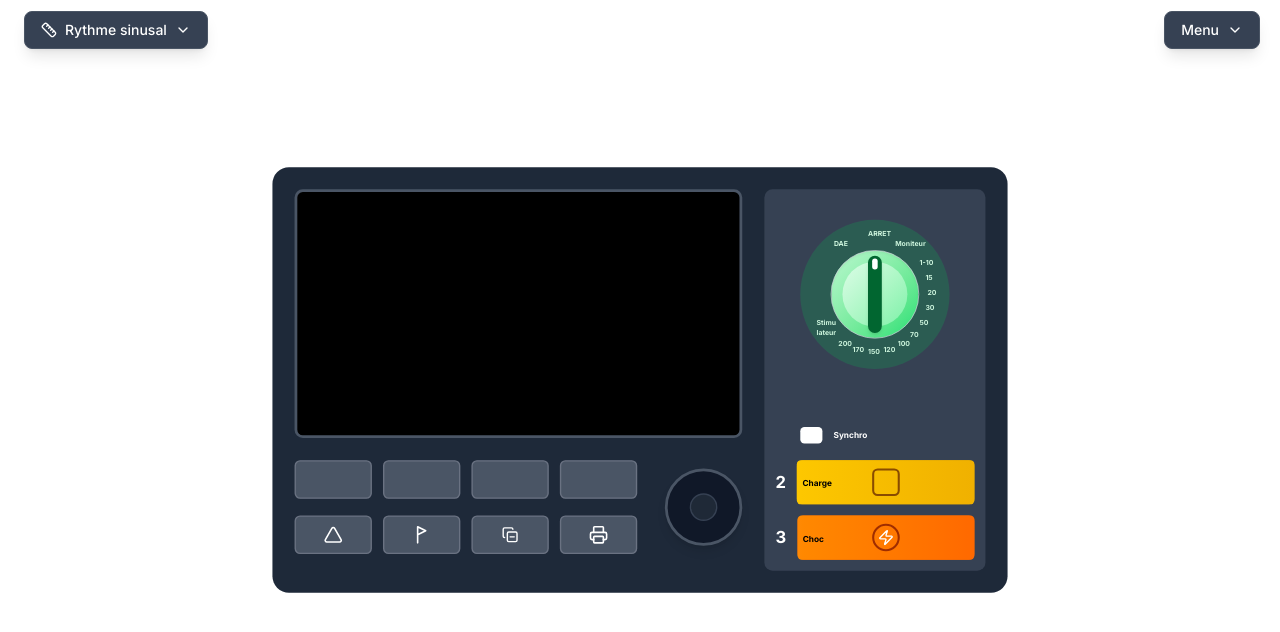
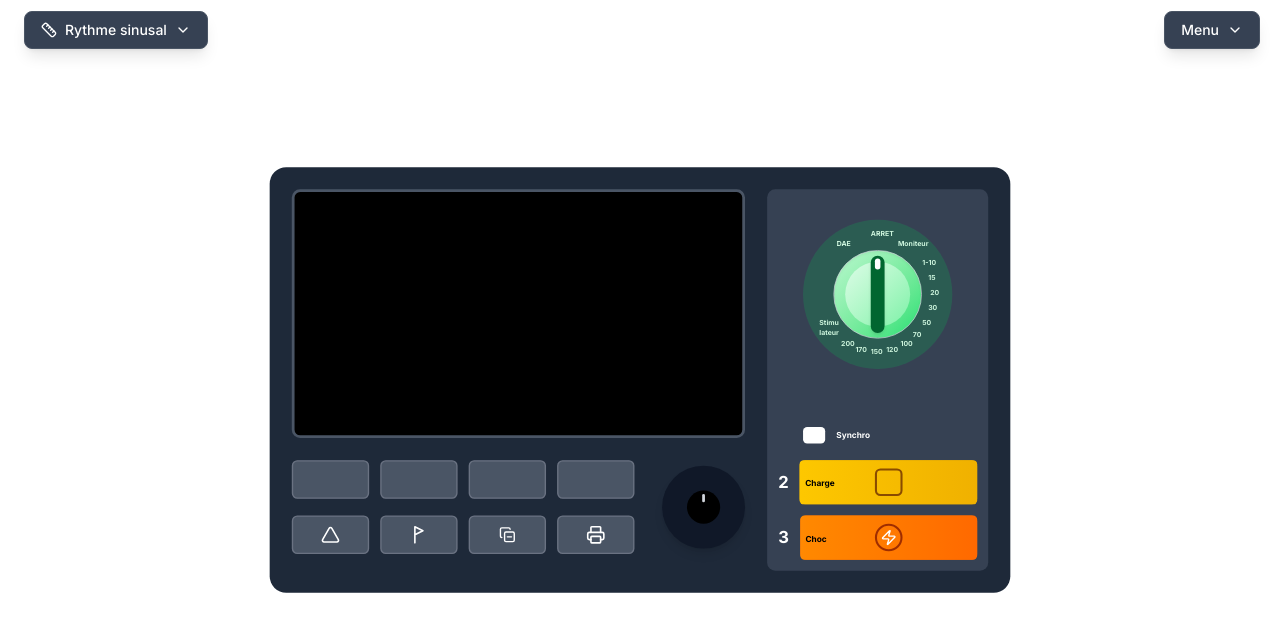
Before and after one commit to Samouz75/Defib_simulation, a Next.js app: page / in a window 1280 px wide. Shown: the top 632 px of the page. Built offline with nearby package versions, Linux system fonts and the light colour scheme.

Commit message:
refractored joystick into a clickable rotative button

```diff
--- a/src/app/components/buttons/Joystick.tsx
+++ b/src/app/components/buttons/Joystick.tsx
@@ -1,134 +1,207 @@
 import React, { useState, useRef, useEffect } from 'react';
 
-interface JoystickProps {
-  onPositionChange?: (position: "center" | "up" | "down" | "left" | "right") => void;
+interface RotaryButtonProps {
+  onRotationChange?: (angle: number) => void;
+  onClick?: () => void;
+  initialAngle?: number;
+  size?: number;
 }
 
-const Joystick: React.FC<JoystickProps> = ({ onPositionChange }) => {
-  const [joystickPosition, setJoystickPosition] = useState<
-    "center" | "up" | "down" | "left" | "right"
-  >("center");
-  const [isJoystickDragging, setIsJoystickDragging] = useState(false);
+const RotaryButton: React.FC<RotaryButtonProps> = ({
+  onRotationChange,
+  onClick,
+  initialAngle = 0,
+  size = 120
+}) => {
+  const [angle, setAngle] = useState(initialAngle);
+  const [isDragging, setIsDragging] = useState(false);
+  const [isPressed, setIsPressed] = useState(false);
+  const buttonRef = useRef<HTMLDivElement>(null);
+  const lastAngleRef = useRef<number>(0);
+  const clickTimeoutRef = useRef<NodeJS.Timeout | null>(null);
+  const hasMovedRef = useRef<boolean>(false);
 
-  const joystickRef = useRef<HTMLDivElement>(null);
-
-  // Fonction utilitaire pour extraire les coordonnées d'un événement (souris ou tactile)
   const getEventCoordinates = (e: MouseEvent | TouchEvent) => {
     if ("touches" in e) {
-      // Événement tactile
       const touch = e.touches[0] || e.changedTouches[0];
       return { clientX: touch.clientX, clientY: touch.clientY };
     } else {
-      // Événement souris
       return { clientX: e.clientX, clientY: e.clientY };
     }
   };
 
-  const handleJoystickMouseDown = (e: React.MouseEvent) => {
-    setIsJoystickDragging(true);
-    e.preventDefault();
+  const calculateAngle = (centerX: number, centerY: number, clientX: number, clientY: number) => {
+    const deltaX = clientX - centerX;
+    const deltaY = clientY - centerY;
+    let angle = Math.atan2(deltaY, deltaX) * (180 / Math.PI);
+    // Normaliser entre 0 et 360
+    if (angle < 0) angle += 360;
+    return angle;
   };
 
-  const handleJoystickTouchStart = (e: React.TouchEvent) => {
-    setIsJoystickDragging(true);
+  const handleMouseDown = (e: React.MouseEvent) => {
     e.preventDefault();
+    setIsDragging(true);
+    setIsPressed(true);
+    hasMovedRef.current = false;
+
+    if (buttonRef.current) {
+      const rect = buttonRef.current.getBoundingClientRect();
+      const centerX = rect.left + rect.width / 2;
+      const centerY = rect.top + rect.height / 2;
+      lastAngleRef.current = calculateAngle(centerX, centerY, e.clientX, e.clientY);
+    }
+
+    // Timer pour détecter si c'est un clic
+    clickTimeoutRef.current = setTimeout(() => {
+      clickTimeoutRef.current = null;
+    }, 200);
   };
 
-  const handleJoystickMove = (e: MouseEvent | TouchEvent) => {
-    if (!isJoystickDragging || !joystickRef.current) return;
+  const handleTouchStart = (e: React.TouchEvent) => {
+    e.preventDefault();
+    setIsDragging(true);
+    setIsPressed(true);
+    hasMovedRef.current = false;
+
+    if (buttonRef.current) {
+      const rect = buttonRef.current.getBoundingClientRect();
+      const centerX = rect.left + rect.width / 2;
+      const centerY = rect.top + rect.height / 2;
+      const { clientX, clientY } = getEventCoordinates(e as any);
+      lastAngleRef.current = calculateAngle(centerX, centerY, clientX, clientY);
+    }
+
+    clickTimeoutRef.current = setTimeout(() => {
+      clickTimeoutRef.current = null;
+    }, 200);
+  };
+
+  // rotation
+  const handleMove = (e: MouseEvent | TouchEvent) => {
+    if (!isDragging || !buttonRef.current) return;
 
     const { clientX, clientY } = getEventCoordinates(e);
-    const rect = joystickRef.current.getBoundingClientRect();
+    const rect = buttonRef.current.getBoundingClientRect();
     const centerX = rect.left + rect.width / 2;
     const centerY = rect.top + rect.height / 2;
 
-    const deltaX = clientX - centerX;
-    const deltaY = clientY - centerY;
+    const newAngle = calculateAngle(centerX, centerY, clientX, clientY);
 
-    const deadZone = 15;
+    let angleDiff = newAngle - lastAngleRef.current;
 
-    let newPosition: "center" | "up" | "down" | "left" | "right" = "center";
-
-    if (Math.abs(deltaX) < deadZone && Math.abs(deltaY) < deadZone) {
-      newPosition = "center";
-    } else if (Math.abs(deltaX) > Math.abs(deltaY)) {
-      newPosition = deltaX > 0 ? "right" : "left";
-    } else {
-      newPosition = deltaY > 0 ? "down" : "up";
+    // Gérer le passage de 360° à 0° et vice versa
+    if (angleDiff > 180) {
+      angleDiff -= 360;
+    } else if (angleDiff < -180) {
+      angleDiff += 360;
     }
 
-    setJoystickPosition(newPosition);
-    onPositionChange?.(newPosition);
+    if (Math.abs(angleDiff) > 3) {
+      hasMovedRef.current = true;
+    }
+
+    const speedMultiplier = 2.5;
+    angleDiff *= speedMultiplier;
+
+    // Permettre rotation continue sans limite
+    const newTotalAngle = angle + angleDiff;
+
+    setAngle(newTotalAngle);
+    lastAngleRef.current = newAngle;
+
+    if (clickTimeoutRef.current) {
+      clearTimeout(clickTimeoutRef.current);
+      clickTimeoutRef.current = null;
+    }
+
+    const normalizedAngle = ((newTotalAngle % 360) + 360) % 360;
+    onRotationChange?.(normalizedAngle);
   };
 
-  const handleJoystickEnd = () => {
-    setIsJoystickDragging(false);
-    setJoystickPosition("center");
-    onPositionChange?.("center");
-  };
+  // Gestion de la fin de rotation/clic
+  const handleEnd = () => {
+    const wasQuickClick = clickTimeoutRef.current !== null;
 
-  useEffect(() => {
-    if (isJoystickDragging) {
-      const handleMouseMove = (e: MouseEvent) => handleJoystickMove(e);
-      const handleTouchMove = (e: TouchEvent) => {
-        e.preventDefault(); // Empêche le scroll sur mobile
-        handleJoystickMove(e);
-      };
+    setIsDragging(false);
+    setIsPressed(false);
 
-      document.addEventListener("mousemove", handleMouseMove);
-      document.addEventListener("mouseup", handleJoystickEnd);
-      document.addEventListener("touchmove", handleTouchMove, {
-        passive: false,
-      });
-      document.addEventListener("touchend", handleJoystickEnd);
+    if (clickTimeoutRef.current) {
+      clearTimeout(clickTimeoutRef.current);
+      clickTimeoutRef.current = null;
+    }
 
-      return () => {
-        document.removeEventListener("mousemove", handleMouseMove);
-        document.removeEventListener("mouseup", handleJoystickEnd);
-        document.removeEventListener("touchmove", handleTouchMove);
-        document.removeEventListener("touchend", handleJoystickEnd);
-      };
-    }
-  }, [isJoystickDragging]);
-
-  const getJoystickOffset = () => {
-    const offset = 20;
-    switch (joystickPosition) {
-      case "up":
-        return { x: 0, y: -offset };
-      case "down":
-        return { x: 0, y: offset };
-      case "left":
-        return { x: -offset, y: 0 };
-      case "right":
-        return { x: offset, y: 0 };
-      default:
-        return { x: 0, y: 0 };
+    if (wasQuickClick && !hasMovedRef.current) {
+      onClick?.();
     }
   };
 
-  const joystickOffset = getJoystickOffset();
+  // Event listeners globaux
+  useEffect(() => {
+    if (isDragging) {
+      const handleMouseMove = (e: MouseEvent) => handleMove(e);
+      const handleTouchMove = (e: TouchEvent) => {
+        e.preventDefault();
+        handleMove(e);
+      };
+
+      document.addEventListener('mousemove', handleMouseMove);
+      document.addEventListener('mouseup', handleEnd);
+      document.addEventListener('touchmove', handleTouchMove, { passive: false });
+      document.addEventListener('touchend', handleEnd);
+
+      return () => {
+        document.removeEventListener('mousemove', handleMouseMove);
+        document.removeEventListener('mouseup', handleEnd);
+        document.removeEventListener('touchmove', handleTouchMove);
+        document.removeEventListener('touchend', handleEnd);
+      };
+    }
+  }, [isDragging, angle]);
 
   return (
     <div className="flex items-center justify-center">
       <div
-        ref={joystickRef}
-        className="w-28 h-28 bg-gray-900 rounded-full border-4 border-gray-600 shadow-lg flex items-center justify-center cursor-grab active:cursor-grabbing transition-all touch-manipulation select-none"
-        onMouseDown={handleJoystickMouseDown}
-        onTouchStart={handleJoystickTouchStart}
-        style={{ touchAction: "none" }}
+        ref={buttonRef}
+        className="rounded-full  shadow-lg cursor-pointer select-none bg-gray-900"
+        style={{
+          width: `${size}px`,
+          height: `${size}px`,
+          touchAction: 'none'
+        }}
+        onMouseDown={handleMouseDown}
+        onTouchStart={handleTouchStart}
       >
+        {/* Centre noir rotatif */}
         <div
-          className="w-10 h-10 bg-gray-800 rounded-full border-2 border-gray-700 transition-all duration-150"
+          className="w-full h-full rounded-full flex items-center justify-center transition-transform duration-100"
           style={{
-            transform: `translate(${joystickOffset.x}px, ${joystickOffset.y}px)`,
-            backgroundColor:
-              joystickPosition !== "center" ? "#374151" : "#1f2937",
+            transform: `rotate(${angle}deg)`,
           }}
-        ></div>
+        >
+          {/* Cercle central noir */}
+          <div
+            className={`rounded-full bg-black transition-all duration-150 relative ${
+              isPressed ? 'shadow-inner transform scale-95 bg-gray-800' : ''}`}
+            style={{
+              width: `${size * 0.4}px`,
+              height: `${size * 0.4}px`,
+            }}
+          >
+            {/* Petite marque pour indiquer l'orientation */}
+            <div
+              className="absolute w-1 h-3 bg-gray-300 rounded-full"
+              style={{
+                left: '50%',
+                top: '10%',
+                transform: 'translateX(-50%)',
+              }}
+            />
+          </div>
+        </div>
       </div>
     </div>
   );
 };
 
-export default Joystick;
+export default RotaryButton;
```
